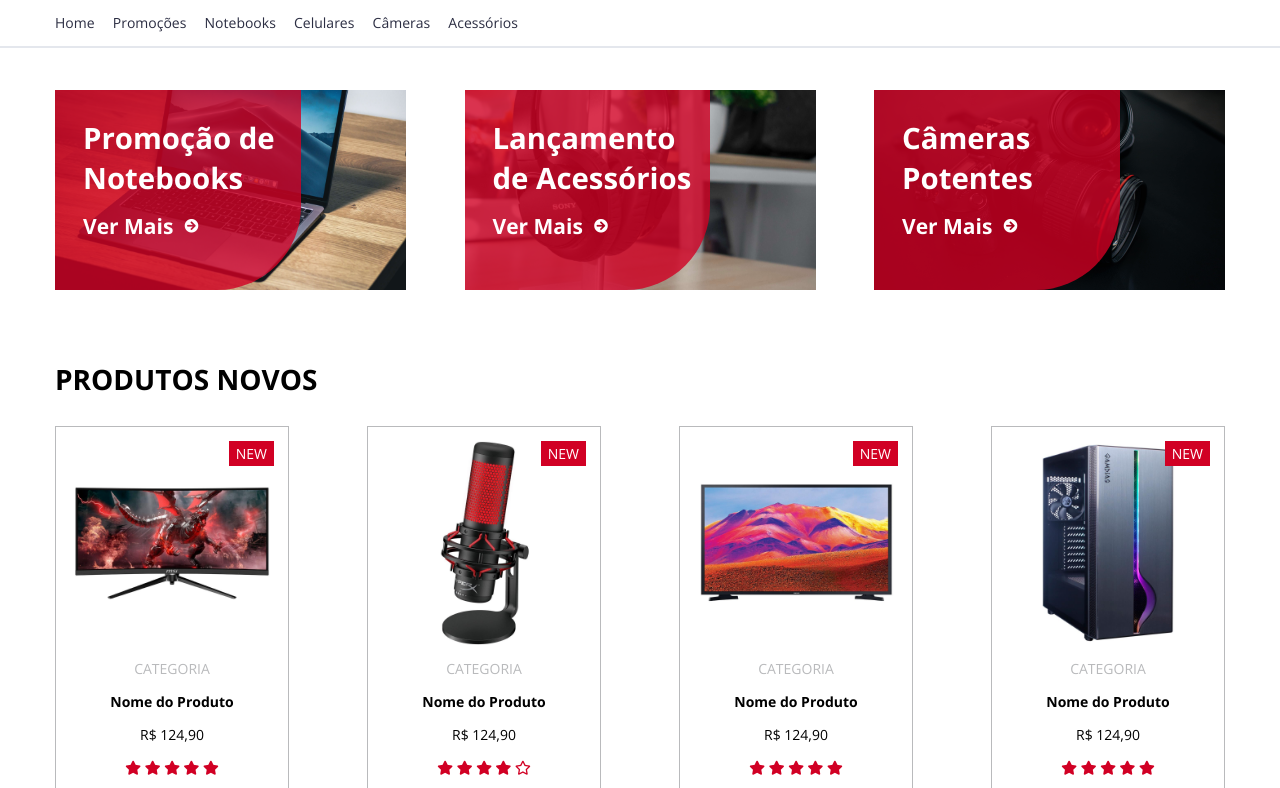
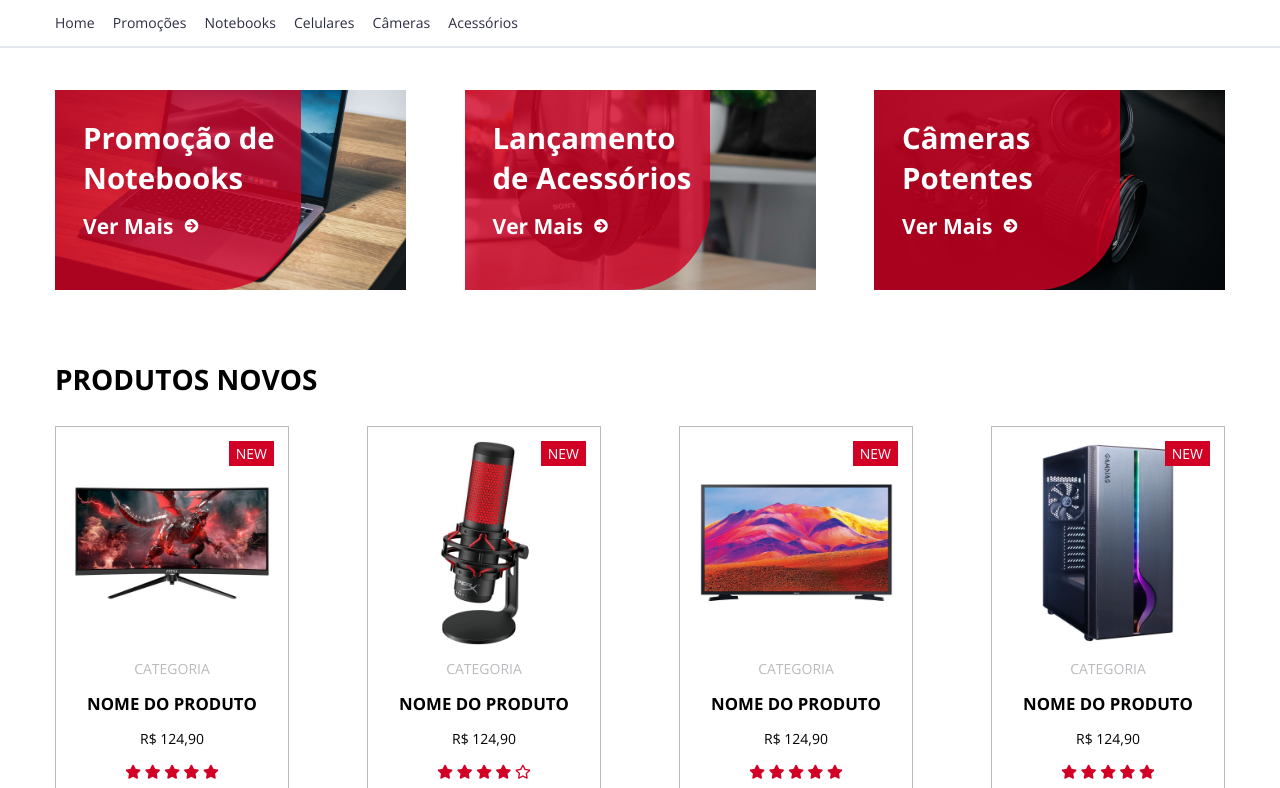
Before and after one commit to felipe-gomes-vicente/exercicios-sass, a plain HTML site: page 10_Projeto_Electrum/index.html in a window 1280 px wide. Shown: the part 139-927 px from the top of the page. Drawn offline with nearby package versions, Linux system fonts and the light colour scheme.

Commit message:
Projeto Eletrum

```diff
--- a/10_Projeto_Electrum/sass/3-modules/_products.sass
+++ b/10_Projeto_Electrum/sass/3-modules/_products.sass
@@ -38,3 +38,7 @@
     margin-top: 1rem
     text-transform: uppercase
     color: variables.$gray-text-color
+
+  .product-name
+    text-transform: uppercase
+    font-size: 1.2rem
```
Also changed, not shown: 10_Projeto_Electrum/css/app.css, 1 other file.
